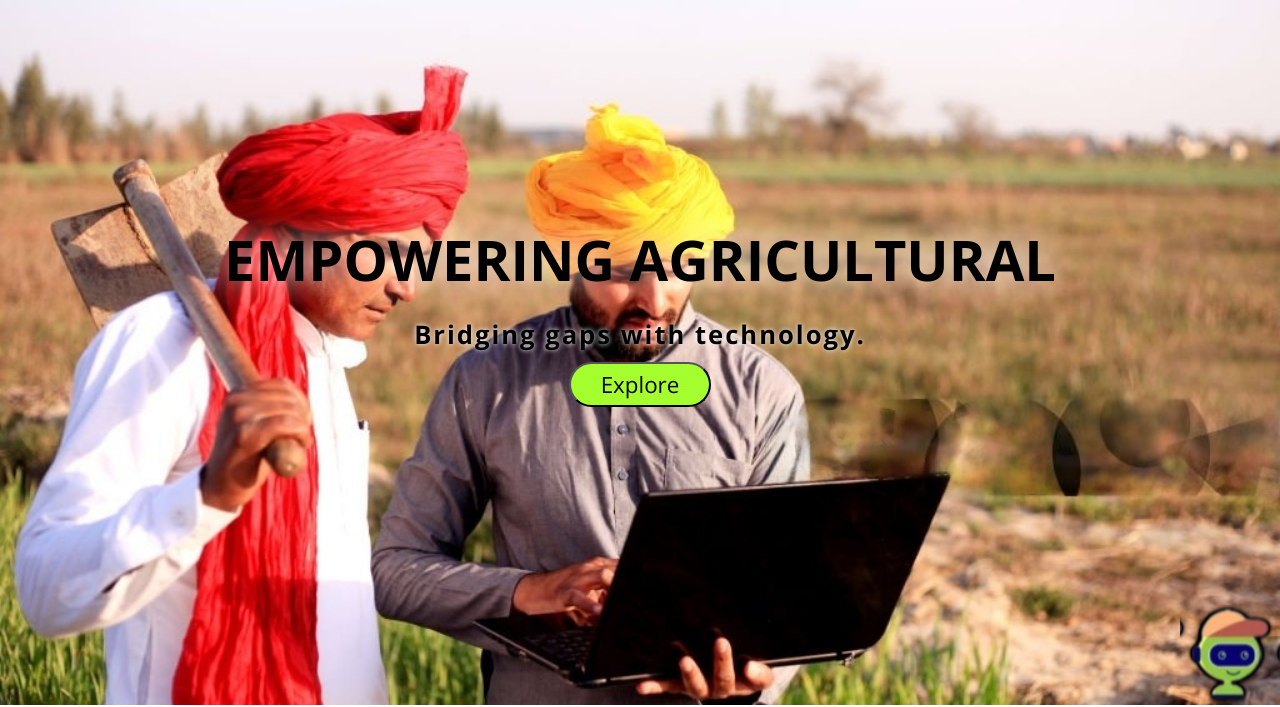
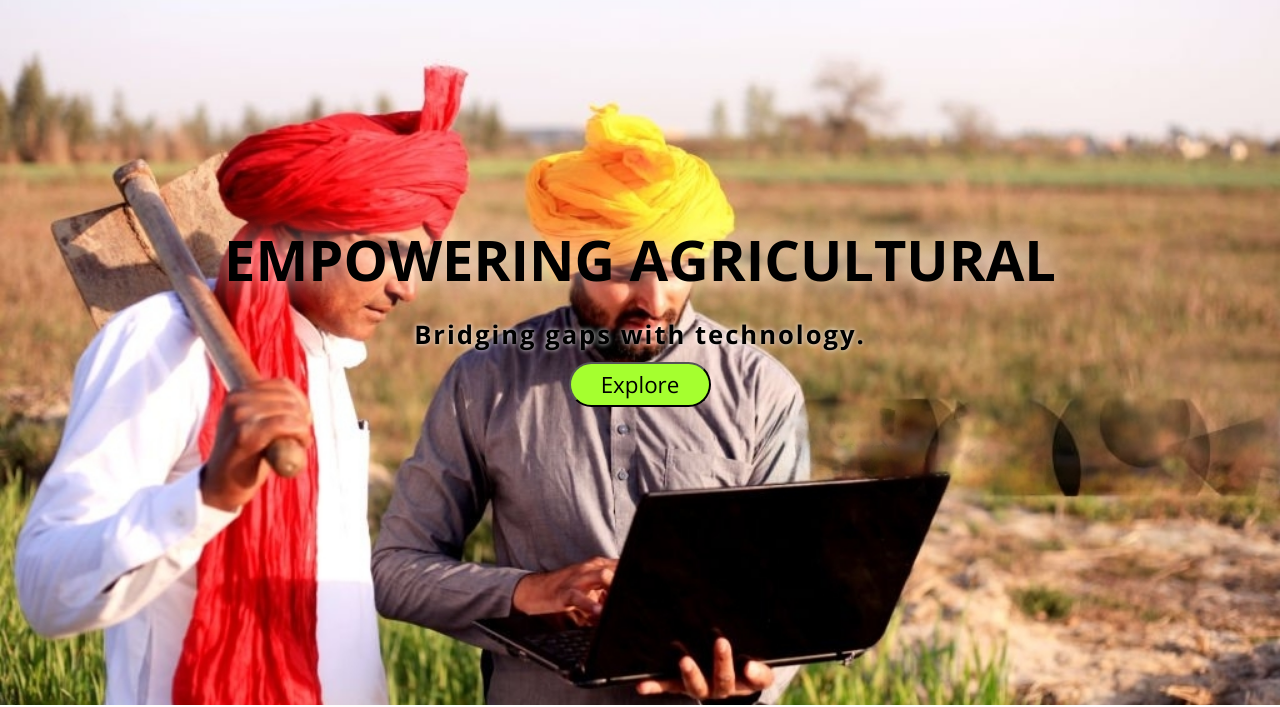
Before and after one commit to Krishna-Vineet/Krishi_Sahayak, a plain HTML site: page index.html in a window 1280 px wide. Shown: the part 95-802 px from the top of the page. Drawn offline with nearby package versions, Linux system fonts and the light colour scheme; no server answers.

Commit message:
Update index.html

```diff
--- a/index.html
+++ b/index.html
@@ -28,9 +28,7 @@
         </div>
 
     </div>
-    <div id="chaticon">
 
-    </div>
     <div id="main">
         <div id="about">
             <h2>About Krishi Sahayak</h2>
```
